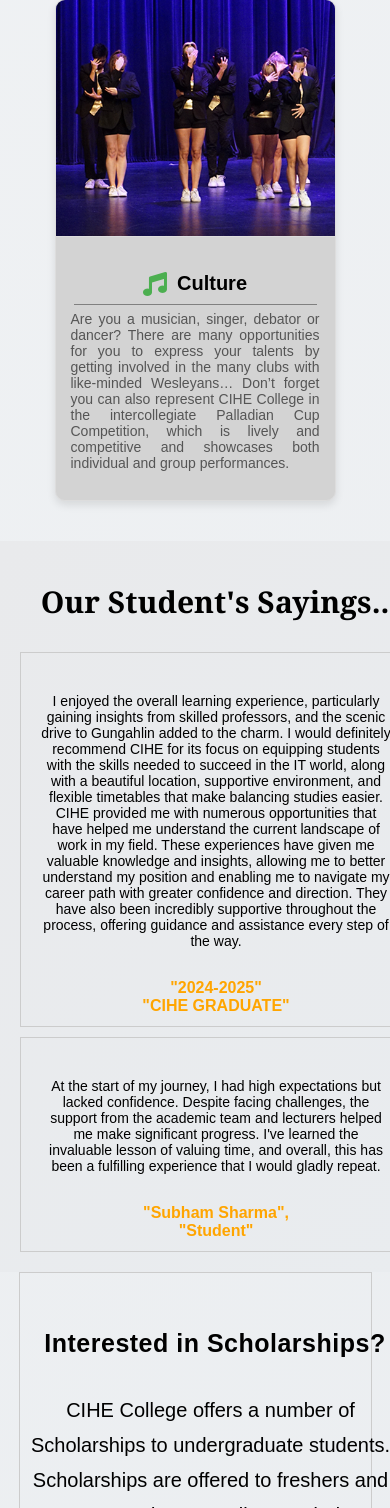
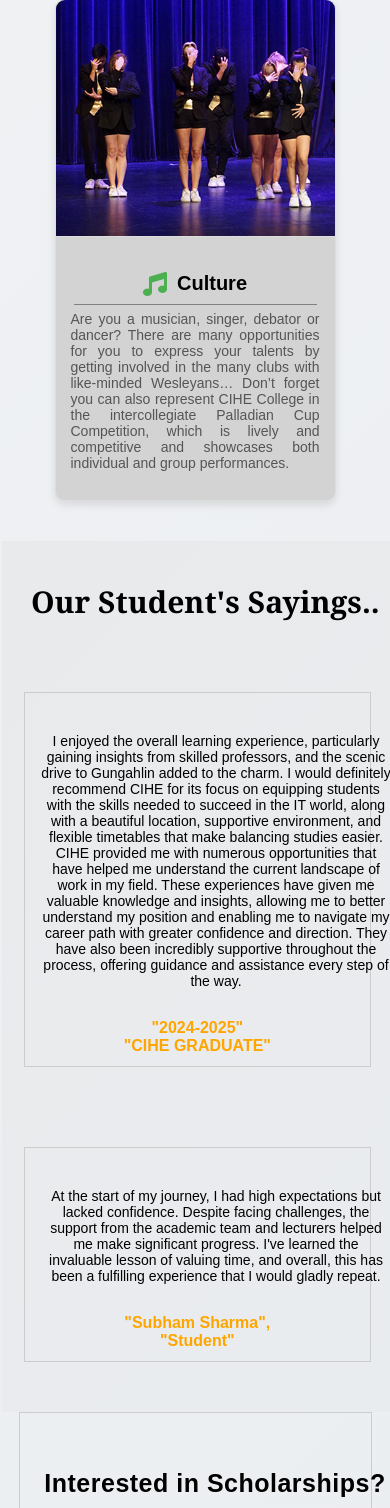
Before and after one commit to Shubham0007cool/myCIHE-PreEnrol, a PHP site: page /about.html in a window 390 px wide; the page is wider, and only the part inside the window is pictured. Shown: the part 4992-6500 px from the top of that part. Run offline with PHP 8.4, Linux system fonts and the light colour scheme.

Commit message:
Update index.css

```diff
--- a/index.css
+++ b/index.css
@@ -2669,11 +2669,11 @@ h1 {
 text-align: left;
 justify-content: center;
 }
-.call, .email {
-    width: 80%;
+ .call, .email {
+    width: 90%;
     align-items: center;
     margin-right: 20px;
-    margin-left: 12px;
+    margin-left: 20px;
     text-align: left;
     font-size: 10px;
 }
@@ -2888,9 +2888,8 @@ justify-content: center;
                 font-size: 20px;
             }
             .testimonials, .saying1, .saying2 {
-                width: 100%;
-                margin-bottom: 20px;
-                margin: auto;
+                width: 94%;
+                margin-left: 2px;
             }
             .tab-navigation {
                 flex-wrap: wrap;
@@ -3160,7 +3159,7 @@ justify-content: center;
                 justify-content: center;
             }
             .welcome-buttons{
-                width: 75%;
+                width: 89%;
                 margin:auto 10px;
             }
             .btn2-secondary, a{
```
